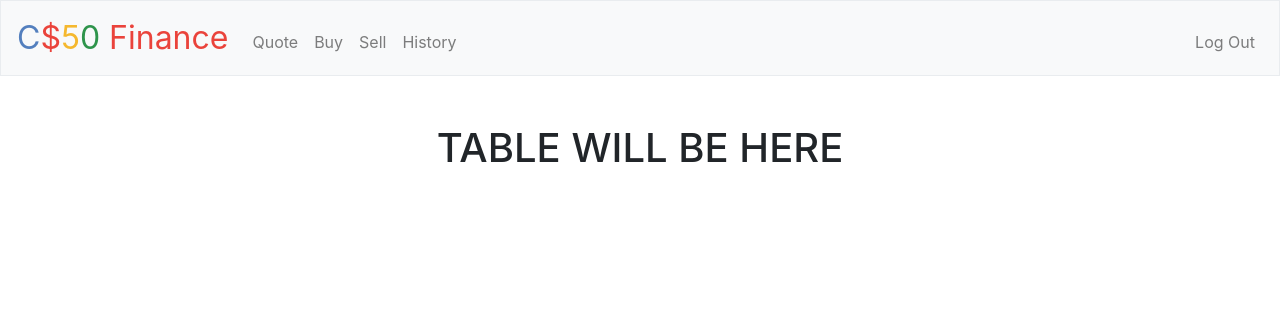
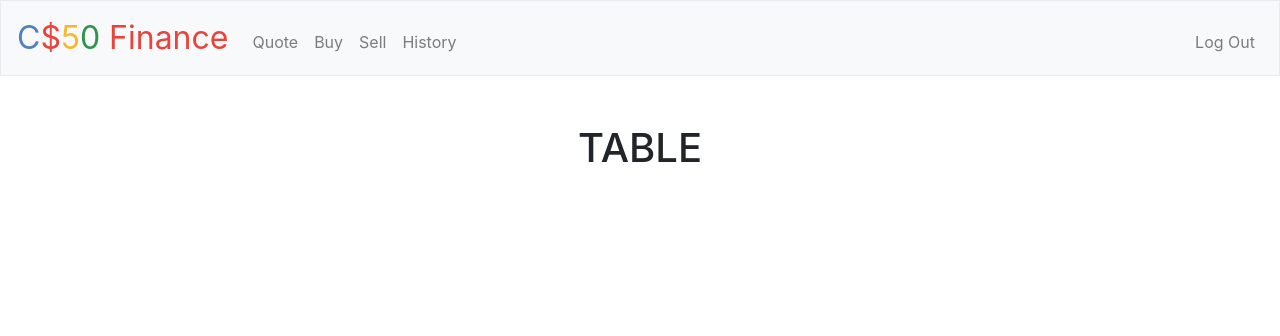
Before and after one commit to wiltrahan/pset7, a Flask app: page / in a window 1280 px wide. Shown: the top 336 px of the page. Run offline with Flask 2, Linux system fonts and the light colour scheme; a user stored in the database is signed in; some libraries are stand-ins or nearby versions.

Commit message:
add portfolio template

```diff
--- a/finance/templates/portfolio.html
+++ b/finance/templates/portfolio.html
@@ -5,5 +5,5 @@
 {% endblock %}
 
 {% block main %}
-    <h1>TABLE WILL BE HERE</h1>
+    <h1>TABLE</h1>
 {% endblock %}
```
